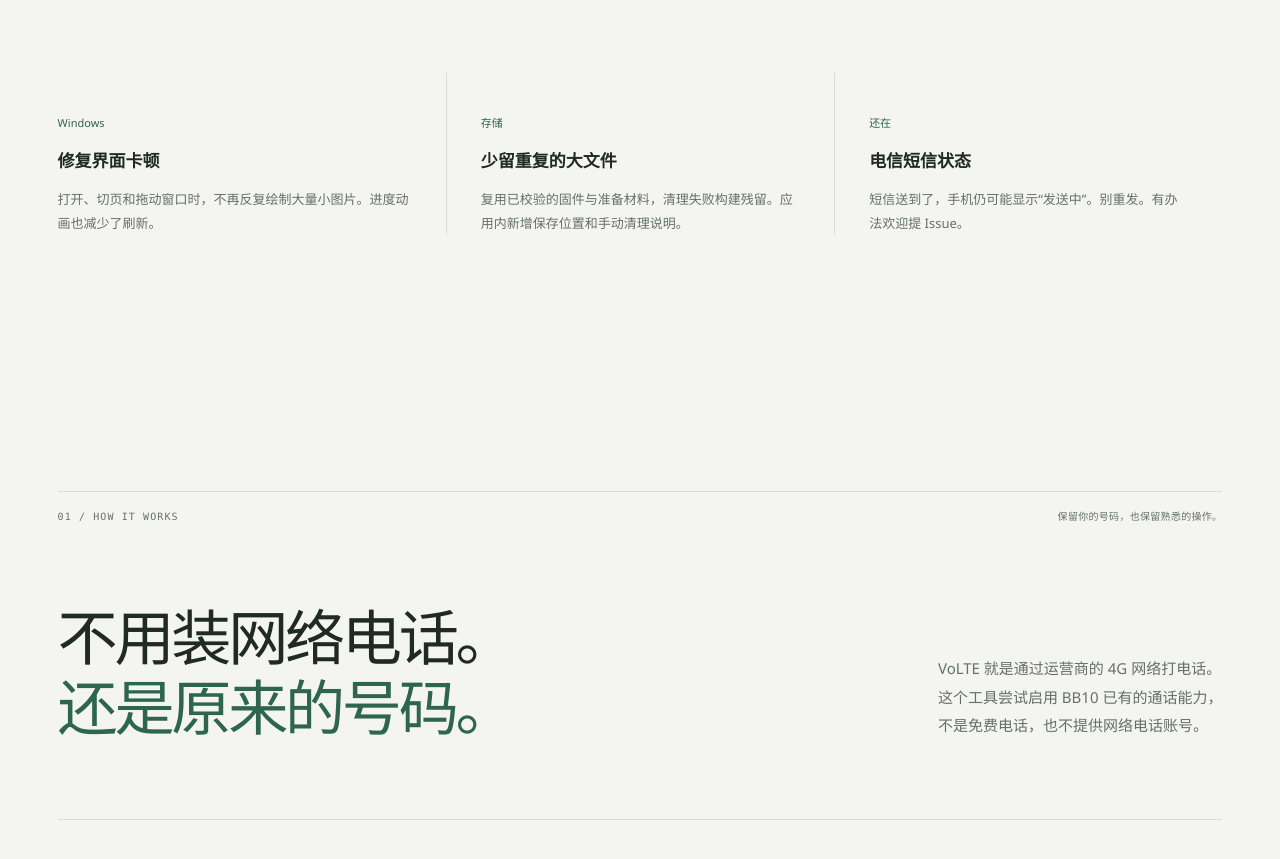
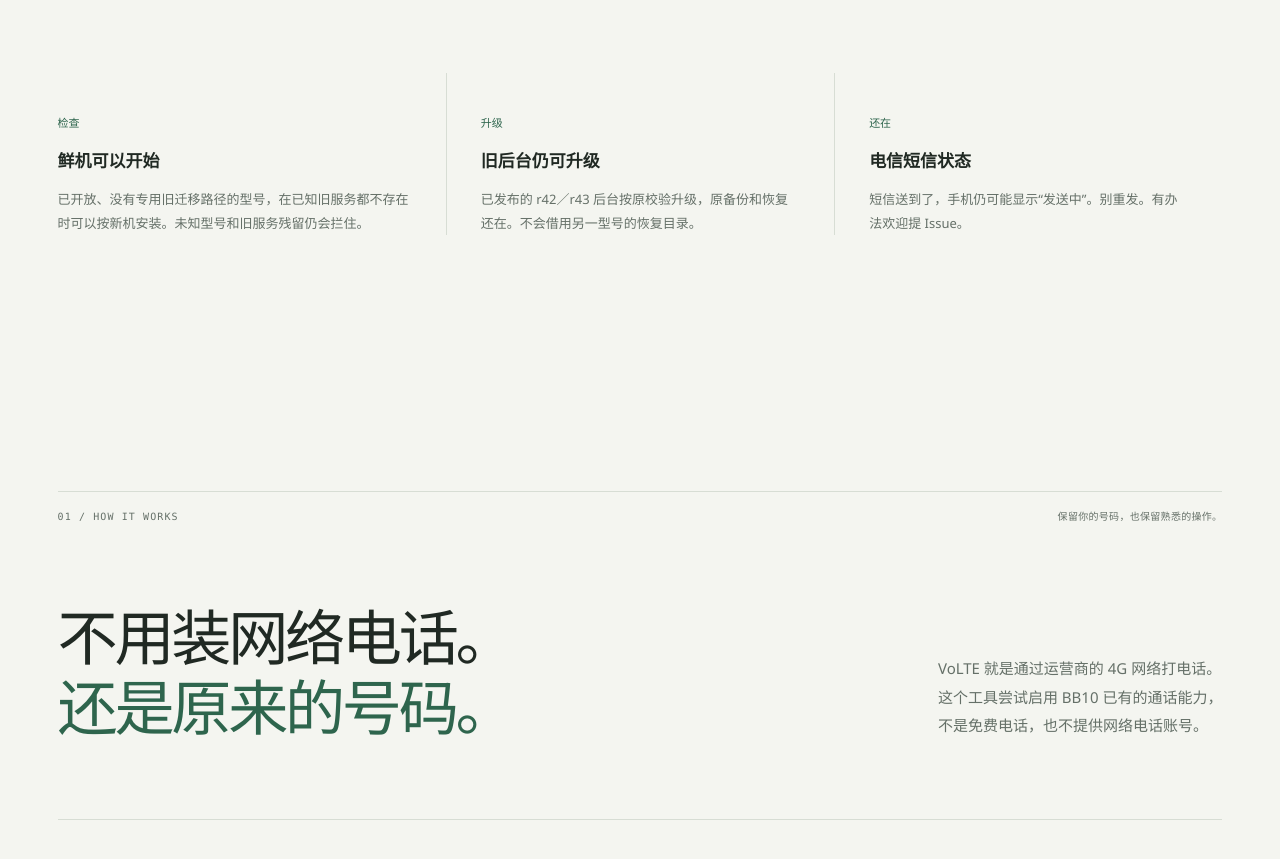
Before and after one commit to Octo-o-o-o/bb10-volte, a website: page website/src/index.html in a window 1280 px wide. Shown: the part 1482-2341 px from the top of the page. Drawn offline with Linux system fonts and the light colour scheme; no server answers.

Commit message:
Describe the r44 homepage changes instead of the previous desktop fixes.
Co-authored-by: Cursor <cursoragent@cursor.com>

```diff
--- a/website/src/index.html
+++ b/website/src/index.html
@@ -119,8 +119,8 @@
           <p>已开放型号在没有旧服务残留时可以开始新安装。<br>手机版现为 0.1.0.44。</p>
         </div>
         <div class="principles">
-          <article><span>Windows</span><h3>修复界面卡顿</h3><p>打开、切页和拖动窗口时，不再反复绘制大量小图片。进度动画也减少了刷新。</p></article>
-          <article><span>存储</span><h3>少留重复的大文件</h3><p>复用已校验的固件与准备材料，清理失败构建残留。应用内新增保存位置和手动清理说明。</p></article>
+          <article><span>检查</span><h3>鲜机可以开始</h3><p>已开放、没有专用旧迁移路径的型号，在已知旧服务都不存在时可以按新机安装。未知型号和旧服务残留仍会拦住。</p></article>
+          <article><span>升级</span><h3>旧后台仍可升级</h3><p>已发布的 r42／r43 后台按原校验升级，原备份和恢复还在。不会借用另一型号的恢复目录。</p></article>
           <article><span>还在</span><h3>电信短信状态</h3><p>短信送到了，手机仍可能显示“发送中”。别重发。有办法欢迎提 <a href="https://github.com/Octo-o-o-o/bb10-volte/issues" target="_blank" rel="noopener noreferrer">Issue</a>。</p></article>
         </div>
       </div>
```
Also changed, not shown: website/src/en/index.html (+2 -2 lines).
